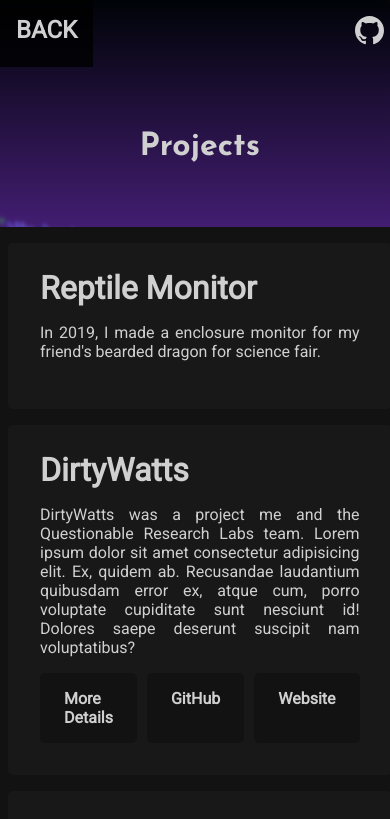
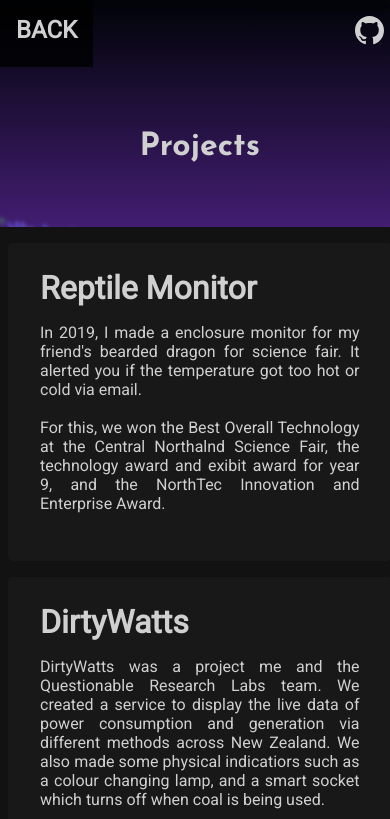
Before and after one commit to InvalidSE/InvalidSE-Web, a SvelteKit app: page /projects in a window 390 px wide. Shown: the top 819 px of the page. Built offline with nearby package versions, Linux system fonts and the light colour scheme.

Commit message:
dirtywatts

```diff
--- a/src/routes/projects/+page.svelte
+++ b/src/routes/projects/+page.svelte
@@ -27,11 +27,11 @@
             </div>
             <div class="reptile-monitor">
                 <h3>Reptile Monitor</h3>
-                <p>In 2019, I made a enclosure monitor for my friend's bearded dragon for science fair.</p>
+                <p>In 2019, I made a enclosure monitor for my friend's bearded dragon for science fair. It alerted you if the temperature got too hot or cold via email.<br><br> For this, we won the Best Overall Technology at the Central Northalnd Science Fair, the technology award and exibit award for year 9, and the NorthTec Innovation and Enterprise Award.</p>
             </div>
             <div class="dirtywatts">
                 <h3>DirtyWatts</h3>
-                <p>DirtyWatts was a project me and the Questionable Research Labs team. Lorem ipsum dolor sit amet consectetur adipisicing elit. Ex, quidem ab. Recusandae laudantium quibusdam error ex, atque cum, porro voluptate cupiditate sunt nesciunt id! Dolores saepe deserunt suscipit nam voluptatibus?</p>
+                <p>DirtyWatts was a project me and the Questionable Research Labs team. We created a service to display the live data of power consumption and generation via different methods across New Zealand. We also made some physical indicatiors such as a colour changing lamp, and a smart socket which turns off when coal is being used.</p>
                 <div class="buttons-box">
                     <a class="projects-link" href="/projects/dirtywatts">More Details</a>
                     <a class="projects-link" href="https://github.com/questionable-research-labs/DirtyWatts" target="_blank" rel="noreferrer">GitHub</a>
@@ -41,9 +41,8 @@
 
             <div class="questionable-quote-app">
                 <h3>Questionable Quote App</h3>
-                <p>Lorem ipsum dolor, sit amet consectetur adipisicing elit. Excepturi aliquid incidunt est minus atque id sapiente similique omnis adipisci laudantium ab dolorem, cupiditate doloribus itaque aut! Atque nulla doloremque quis?</p>
+                <p>For saving your friend's out of context quotes. Originally we had this in a Google keep note, but I decided to make it better. It features creating different books, adding and deleting quotes, and sharing to other users. You can check it out via the button below.</p>
                 <div class="buttons-box">
-                    <a class="projects-link" href="/projects/questionable-quote-app">More Details</a>
                     <a class="projects-link" href="https://quotes.laspruca.nz" target="_blank" rel="noreferrer">Website</a>
                 </div>
             </div>
--- /dev/null
+++ b/src/routes/projects/dirtywatts/+page.svelte
@@ -0,0 +1,154 @@
+<svelte:head>
+    <title>About Me</title>
+</svelte:head>
+
+<script lang="ts">
+    import '../../../lib/global.scss'
+    import Navbar from '../../../lib/components/navbar.svelte'
+</script>
+
+<div class="grid-container">
+    <div class="header-panel">
+        <Navbar />
+        <h2 id="heading">DirtyWatts - GovHack 2022</h2>
+    </div>
+    <div class="left-panel"></div>
+    <div class="content">
+        <div class="project-boxes">
+            <div>
+                <h3>The Event:</h3>
+                <p>GovHack is an international Hackathon event where you make the best use of open government data in 48h. To submit your projects, you have to create a short video showing them off or explaining your concept. My team have competed multiple times in this competition over the last few years, and made some cool stuff.</p>
+                <div class="buttons-box">
+                    <a class="projects-link" href="https://www.govhack.org/" target="_blank" rel="noreferrer">The GovHack Website</a>
+                </div>
+            </div>
+            <div>
+                <h3>The Submission:</h3>
+                <iframe class="dw-video" src="https://www.youtube.com/embed/wvJlPGGfMgM" title="DirtyWatts Video" frameborder="0" allow="accelerometer; autoplay; clipboard-write; encrypted-media; gyroscope; picture-in-picture; web-share" allowfullscreen></iframe>
+                <div class="buttons-box">
+                    <a class="projects-link" href="https://dirtywatts.nz/" target="_blank" rel="noreferrer">The Project Website</a>
+                    <a class="projects-link" href="https://github.com/questionable-research-labs/needy-appliances" target="_blank" rel="noreferrer">The GitHub Repo</a>
+                </div>
+            </div>
+            <div>
+                <h3>The Awards:</h3>
+                <p>Our team won the 'Best Creative Use of Data in Response to ESG', as well as 'Technology Literacy in a Digital First World'. We were also shortlisted for the people's choice award.</p>
+                <div class="buttons-box">
+                    <a class="projects-link" href="https://govhack.org/2022-winners/" target="_blank" rel="noreferrer">The 2022 Winners</a>
+                </div>
+            </div>
+        </div>
+    </div>
+    <div class="right-panel"></div>
+</div>
+
+<style lang="scss">
+    .grid-container {
+        display: grid;
+        grid-template-columns: 1fr 3fr 1fr;
+        grid-template-rows: auto 100%;
+        grid-column-gap: 0px;
+        grid-row-gap: 0px;
+        height: 100%;
+    }
+
+    .header-panel {
+        grid-area: 1 / 1 / 2 / 4;
+        align-items: center;
+        background: linear-gradient(to bottom, rgba(0, 0, 0, 0.726), rgba(123, 44, 187, 0.541)), url("/code.png") no-repeat top center fixed;
+    }
+
+    .left-panel {
+        grid-area: 2 / 1 / 3 / 2;
+    }
+
+    .right-panel {
+        grid-area: 2 / 3 / 3 / 4;
+    }
+
+    .dw-video {
+        width: 100%;
+        aspect-ratio: 16 / 9;
+        border-radius: 10px;
+        margin: 0.5em 0em;
+    }
+
+    #heading {
+        text-align: center;
+        margin: 2em 0em;
+    }
+
+    .project-boxes {
+        width: 100%;
+        display: grid;
+        grid-template-columns: repeat(1, 1fr);
+        grid-auto-rows: auto;
+    }
+
+    .project-boxes > div {
+        transition: 0.25s;
+        margin: 8px;
+        padding: 8px 30px 30px 30px;
+        text-align: justify;
+        background-color: #181818;
+        // border: rgba(123, 44, 187, 0.541) solid 2px;
+        border-radius: 5px;
+        border: #181818 solid 2px;
+
+        &:hover {
+            border: #2d2d2d solid 2px;
+        }
+    }
+
+    .buttons-box {
+        display: flex;
+        justify-content: left;
+        padding: 0;
+        margin: 0;
+        gap: 10px;
+
+        .projects-link {
+            padding: 1em 1.5em;
+            border-radius: 5px;
+            font-weight: bolder;
+            margin: 0;
+            background-color: #121212;
+            transition: 0.25s;
+            cursor: pointer;
+            text-decoration: none;
+
+            &:hover {
+                background-color: #2d2d2d;
+            }
+        }
+    }
+
+    .content {
+        padding-top: 8px;
+    }
+
+    // Media Queries
+    @media only screen and (max-width: 1200px) {
+        .grid-container {
+            grid-template-columns: 1fr 4fr 1fr;
+        }
+    }
+
+    @media only screen and (max-width: 1000px) {
+        .grid-container {
+            grid-template-columns: 1fr 8fr 1fr;
+        }
+    }
+
+    @media only screen and (max-width: 800px) {
+        .grid-container {
+            grid-template-columns: 0fr 1fr 0fr;
+        }
+    }
+
+    @media only screen and (max-width: 600px) {
+        h2 {
+            font-size: 2em;
+        }
+    }
+</style>
```
